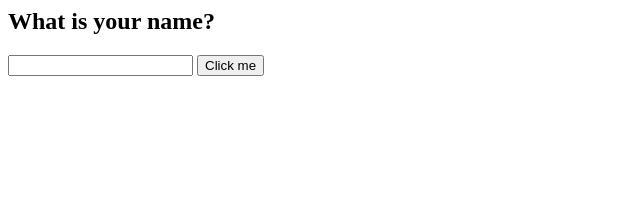
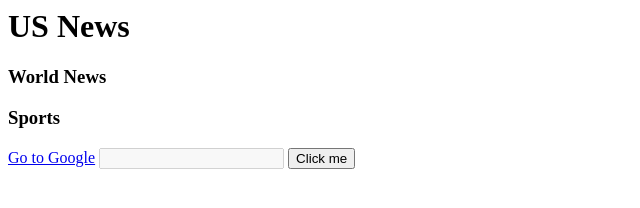
Before and after one commit to tarapetrucci/greeting, a plain HTML site: page index.html in a window 1280 px wide. Shown: the whole page, without its empty margins (0-640 px from the left). Drawn offline with Linux system fonts and the light colour scheme.

Commit message:
End of class commit

```diff
--- a/index.html
+++ b/index.html
@@ -5,8 +5,11 @@
     <body>
 
         <main>
-            <h2>What is your name?</h2>
-            <input type="text" />
+            <h1>US News</h1>
+            <h3 class="world">World News</h3>
+            <h3 class="sports">Sports</h3>
+            <a href="https://google.com">Go to Google</a>
+            <input disabled type="text" />
             <button>Click me</button>
         </main>
 
```
